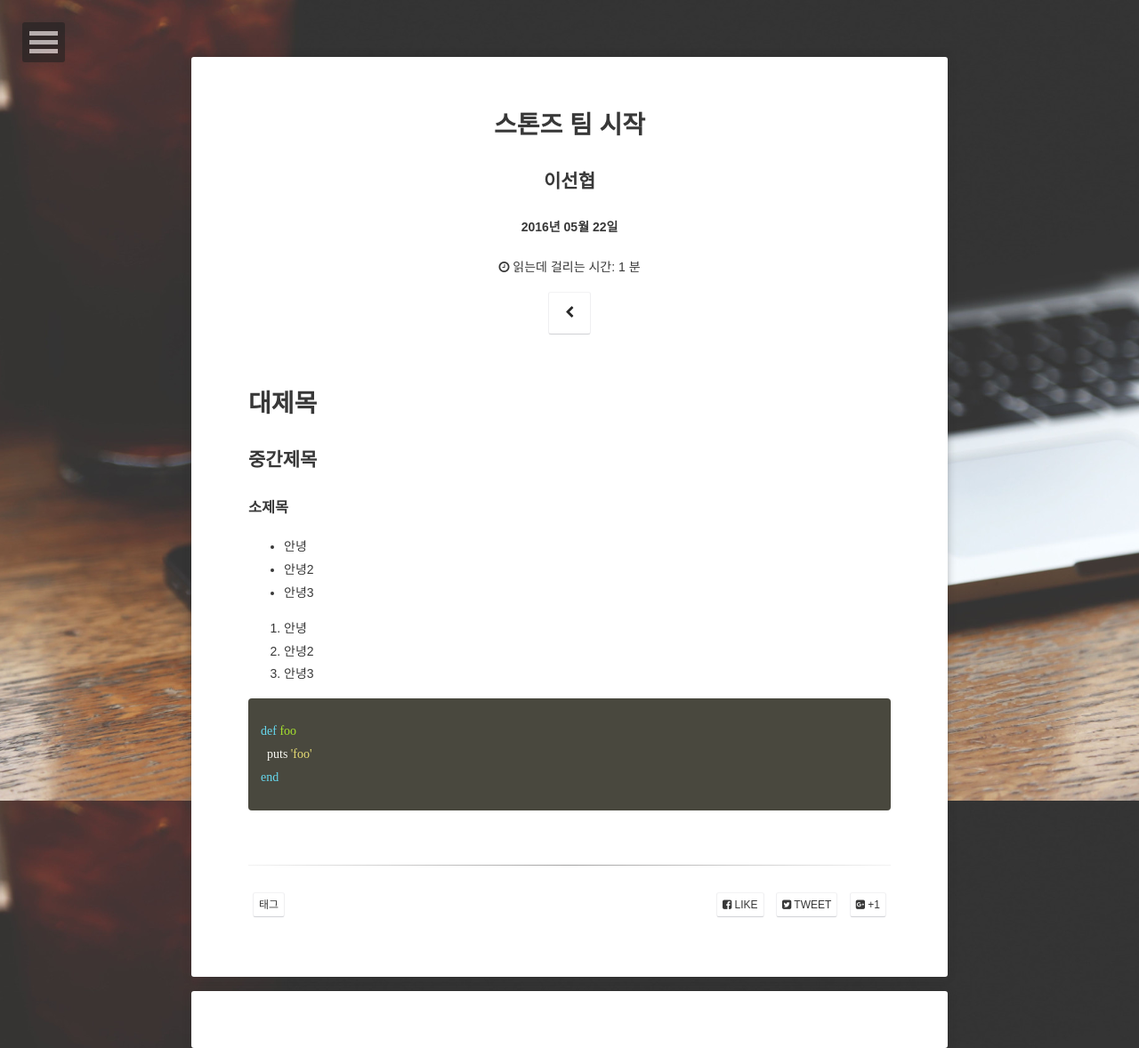
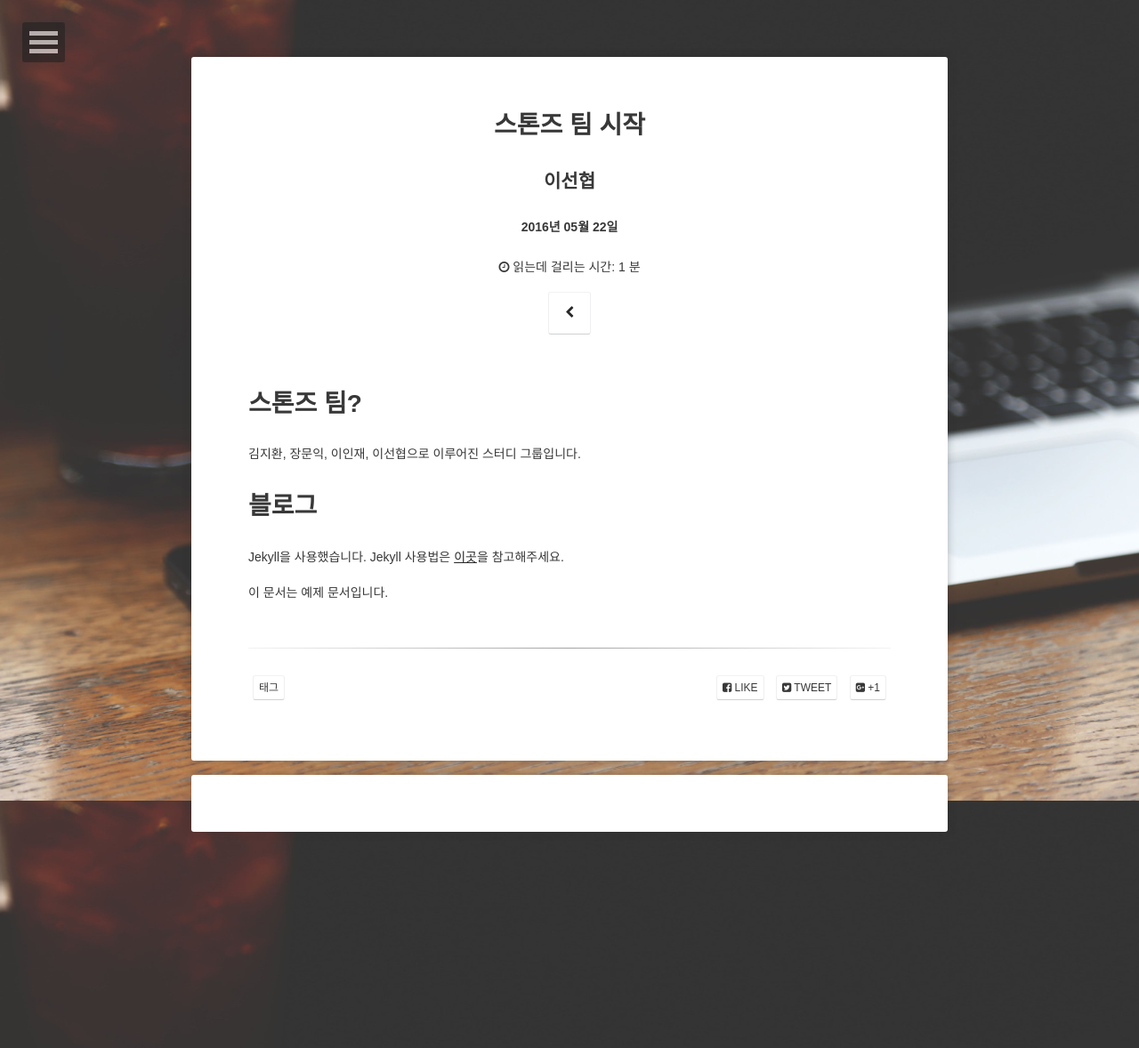
Before and after one commit to StonzeTeam/StonzeTeam.github.io, a Jekyll site: the page built from _posts/2016-05-22-스톤즈-팀-시작.md, in a window 1280 px wide. Shown: the whole page at 89% size. Built offline with Jekyll 4.4.1, drawn with Linux system fonts in a browser that asks for light colours; some web fonts are replaced; comment, search, counter and statistics services are not loaded.

Commit message:
Update 2016-05-22-스톤즈-팀-시작.md

```diff
--- a/_posts/2016-05-22-스톤즈-팀-시작.md
+++ b/_posts/2016-05-22-스톤즈-팀-시작.md
@@ -8,22 +8,10 @@ tags: [태그]
 comments: true
 ---
 
-# 대제목
+# 스톤즈 팀?
+김지환, 장문익, 이인재, 이선협으로 이루어진 스터디 그룹입니다.
 
-## 중간제목
+# 블로그
+Jekyll을 사용했습니다. Jekyll 사용법은 [이곳](http://jekyllrb-ko.github.io/)을 참고해주세요.
 
-### 소제목
-
-* 안녕
-* 안녕2
-* 안녕3
-
-1. 안녕
-2. 안녕2
-3. 안녕3
-
-{% highlight ruby %}
-def foo
-  puts 'foo'
-end
-{% endhighlight %}
+이 문서는 예제 문서입니다.
```
